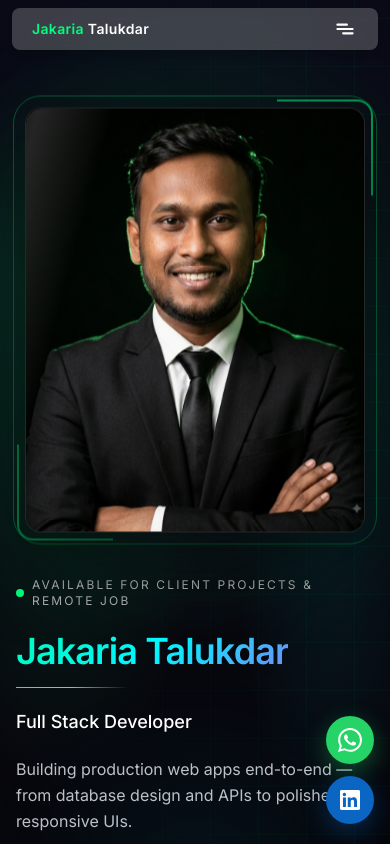
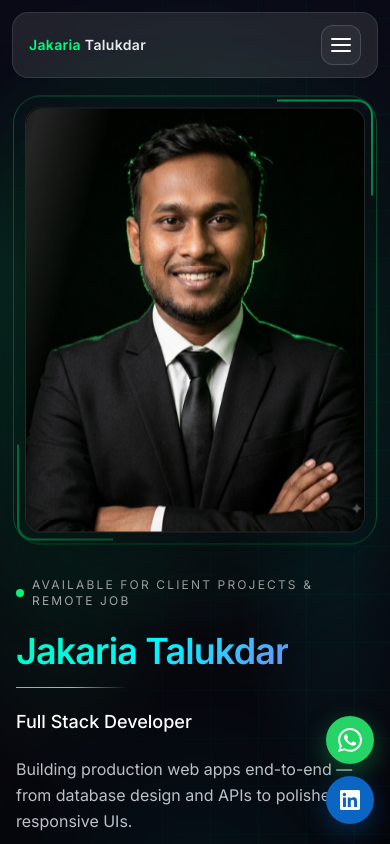
Before and after one commit to jakariaTalukdar/jakaria-talukdar, a Next.js app: page / in a window 390 px wide. Shown: the top 844 px of the page. Built offline with nearby package versions, Linux system fonts and the light colour scheme.

Commit message:
nav fixed

```diff
--- a/src/components/Navbar.js
+++ b/src/components/Navbar.js
@@ -9,6 +9,7 @@ import { useEffect, useState } from "react";
 export default function Navbar() {
   const pathname = usePathname();
   const [isMenuOpen, setIsMenuOpen] = useState(false);
+  const [scrolled, setScrolled] = useState(false);
   const [active, setActive] = useState("/#home");
 
   useEffect(() => {
@@ -20,6 +21,7 @@ export default function Navbar() {
     const ids = navItems.map((item) => item.href.replace("/#", ""));
 
     const onScroll = () => {
+      setScrolled(window.scrollY > 20);
       const offset = window.scrollY + 120;
       let current = "/#home";
 
@@ -37,60 +39,196 @@ export default function Navbar() {
     return () => window.removeEventListener("scroll", onScroll);
   }, [pathname]);
 
-  const handleNavClick = () => setIsMenuOpen(false);
+  useEffect(() => {
+    setIsMenuOpen(false);
+  }, [pathname]);
+
+  useEffect(() => {
+    if (!isMenuOpen) return;
+
+    const onKey = (e) => {
+      if (e.key === "Escape") setIsMenuOpen(false);
+    };
+
+    const prevOverflow = document.body.style.overflow;
+    document.body.style.overflow = "hidden";
+    window.addEventListener("keydown", onKey);
+
+    return () => {
+      document.body.style.overflow = prevOverflow;
+      window.removeEventListener("keydown", onKey);
+    };
+  }, [isMenuOpen]);
+
+  const closeMenu = () => setIsMenuOpen(false);
+  const toggleMenu = () => setIsMenuOpen((open) => !open);
 
   return (
-    <nav className="w-full fixed top-2 z-50">
-      <div className="max-w-6xl bg-[#ffffff36] md:bg-[#f1f1f113] backBlur rounded-lg shadow-md px-5 py-2 mx-3 md:mx-auto flex items-center justify-between">
+    <>
+      <nav className="fixed top-0 left-0 right-0 z-50 px-3 pt-3 md:px-4">
+        <div
+          className={`mx-auto max-w-6xl transition-all duration-300 ${
+            scrolled || isMenuOpen
+              ? "bg-[#0a0a17]/85 border-white/15 shadow-[0_10px_40px_rgba(0,0,0,0.35)]"
+              : "bg-[#ffffff18] md:bg-[#f1f1f113] border-white/10"
+          } backBlur rounded-2xl border px-4 py-3 md:px-5`}
+        >
+          <div className="flex items-center justify-between gap-3">
             <Link
               href="/#home"
-          onClick={handleNavClick}
-          className="text-white font-semibold tracking-wide text-sm sm:text-base"
+              onClick={closeMenu}
+              className="relative z-10 text-white font-semibold tracking-wide text-sm sm:text-base"
             >
               <span className="text-primary">{siteData.name.split(" ")[0]}</span>{" "}
+              <span className="text-white/90">
                 {siteData.name.split(" ").slice(1).join(" ")}
+              </span>
             </Link>
 
-        <button
-          type="button"
-          aria-label="Toggle menu"
-          onClick={() => setIsMenuOpen(!isMenuOpen)}
-          className="text-white md:hidden"
-        >
-          <svg
-            xmlns="http://www.w3.org/2000/svg"
-            width="26"
-            height="26"
-            viewBox="0 0 24 24"
-            fill="none"
-            stroke="currentColor"
-            strokeWidth="2"
-            strokeLinecap="round"
-            strokeLinejoin="round"
-          >
-            <path d="M5 8H13.75M5 12H19M10.25 16L19 16" />
-          </svg>
-        </button>
-
-        <div
-          className={`absolute top-11 left-0 md:static ${
-            isMenuOpen ? "flex" : "hidden md:flex"
-          } flex-col md:flex-row bg-dark md:bg-transparent w-full md:w-auto gap-4 md:gap-6 border md:border-0 rounded-md border-white/20 p-3 md:p-0`}
-        >
-          {navItems.map((item) => (
+            {/* Desktop links */}
+            <div className="hidden md:flex items-center gap-1">
+              {navItems.map((item) => {
+                const isActive = active === item.href;
+                return (
                   <Link
+                    key={item.id}
                     href={item.href}
-              key={item.id}
-              onClick={handleNavClick}
-              className={`text-sm font-semibold text-white hover:text-primary transition ${
-                active === item.href ? "border-b-2 border-b-primary" : ""
+                    className={`relative rounded-full px-3.5 py-2 text-sm font-medium transition-all duration-200 ${
+                      isActive
+                        ? "text-primary bg-primary/10"
+                        : "text-white/80 hover:text-primary hover:bg-white/5"
                     }`}
                   >
                     {item.name}
+                    {isActive ? (
+                      <span className="absolute left-1/2 -bottom-0.5 h-0.5 w-4 -translate-x-1/2 rounded-full bg-primary" />
+                    ) : null}
                   </Link>
-          ))}
+                );
+              })}
+            </div>
+
+            {/* Mobile toggle */}
+            <button
+              type="button"
+              aria-label={isMenuOpen ? "Close menu" : "Open menu"}
+              aria-expanded={isMenuOpen}
+              onClick={toggleMenu}
+              className={`relative z-10 flex h-10 w-10 items-center justify-center rounded-xl border transition-all duration-300 md:hidden ${
+                isMenuOpen
+                  ? "border-primary bg-primary text-black"
+                  : "border-white/15 bg-white/5 text-white hover:border-primary/50"
+              }`}
+            >
+              <span className="sr-only">{isMenuOpen ? "Close" : "Menu"}</span>
+              <span className="relative block h-3.5 w-5">
+                <span
+                  className={`absolute left-0 top-0 h-0.5 w-full rounded-full bg-current transition-all duration-300 ${
+                    isMenuOpen ? "top-1.5 rotate-45" : ""
+                  }`}
+                />
+                <span
+                  className={`absolute left-0 top-1.5 h-0.5 w-full rounded-full bg-current transition-all duration-300 ${
+                    isMenuOpen ? "opacity-0 translate-x-2" : ""
+                  }`}
+                />
+                <span
+                  className={`absolute left-0 top-3 h-0.5 w-full rounded-full bg-current transition-all duration-300 ${
+                    isMenuOpen ? "top-1.5 -rotate-45" : ""
+                  }`}
+                />
+              </span>
+            </button>
+          </div>
+
+          {/* Mobile dropdown panel */}
+          <div
+            className={`md:hidden grid transition-all duration-300 ease-out ${
+              isMenuOpen
+                ? "grid-rows-[1fr] opacity-100 mt-3"
+                : "grid-rows-[0fr] opacity-0 mt-0"
+            }`}
+          >
+            <div className="overflow-hidden">
+              <div className="flex flex-col gap-1">
+                {navItems.map((item, index) => {
+                  const isActive = active === item.href;
+                  return (
+                    <Link
+                      key={item.id}
+                      href={item.href}
+                      onClick={closeMenu}
+                      style={{
+                        transitionDelay: isMenuOpen ? `${index * 40}ms` : "0ms",
+                      }}
+                      className={`group flex items-center justify-between rounded-xl px-3.5 py-3 text-sm font-medium transition-all duration-300 ${
+                        isMenuOpen
+                          ? "translate-x-0 opacity-100"
+                          : "-translate-x-2 opacity-0"
+                      } ${
+                        isActive
+                          ? "bg-primary/15 text-primary border border-primary/30"
+                          : "text-white/85 border border-transparent hover:bg-white/5 hover:text-primary hover:border-white/10"
+                      }`}
+                    >
+                      <span>
+                        {/* <span
+                          className={`flex h-7 w-7 items-center justify-center rounded-lg text-[11px] font-semibold transition ${
+                            isActive
+                              ? "bg-primary text-black"
+                              : "bg-white/5 text-alpha group-hover:text-primary"
+                          }`}
+                        >
+                          {String(index + 1).padStart(2, "0")}
+                        </span> */}
+                        {item.name}
+                      </span>
+                      <span
+                        className={`transition-transform duration-200 ${
+                          isActive
+                            ? "text-primary translate-x-0"
+                            : "text-white/30 group-hover:text-primary group-hover:translate-x-0.5"
+                        }`}
+                      >
+                        →
+                      </span>
+                    </Link>
+                  );
+                })}
+              </div>
+
+              <div className="mt-2 grid grid-cols-2 gap-2 p-1">
+                <Link
+                  href="/projects"
+                  onClick={closeMenu}
+                  className="rounded-xl border border-white/15 bg-white/5 px-3 py-3 text-center text-xs font-semibold text-white hover:border-primary/50 hover:text-primary transition"
+                >
+                  All Projects
+                </Link>
+                <Link
+                  href="/#contact"
+                  onClick={closeMenu}
+                  className="rounded-xl bg-primary px-3 py-3 text-center text-xs font-semibold text-black hover:brightness-110 transition"
+                >
+                  Hire Me
+                </Link>
+              </div>
+            </div>
           </div>
         </div>
       </nav>
+
+      {/* Mobile backdrop */}
+      <button
+        type="button"
+        aria-label="Close menu overlay"
+        onClick={closeMenu}
+        className={`fixed inset-0 z-40 bg-black/60 backdrop-blur-sm transition-opacity duration-300 md:hidden ${
+          isMenuOpen
+            ? "opacity-100 pointer-events-auto"
+            : "opacity-0 pointer-events-none"
+        }`}
+      />
+    </>
   );
 }
```
Lines whose indentation alone changed are shown as unchanged.
